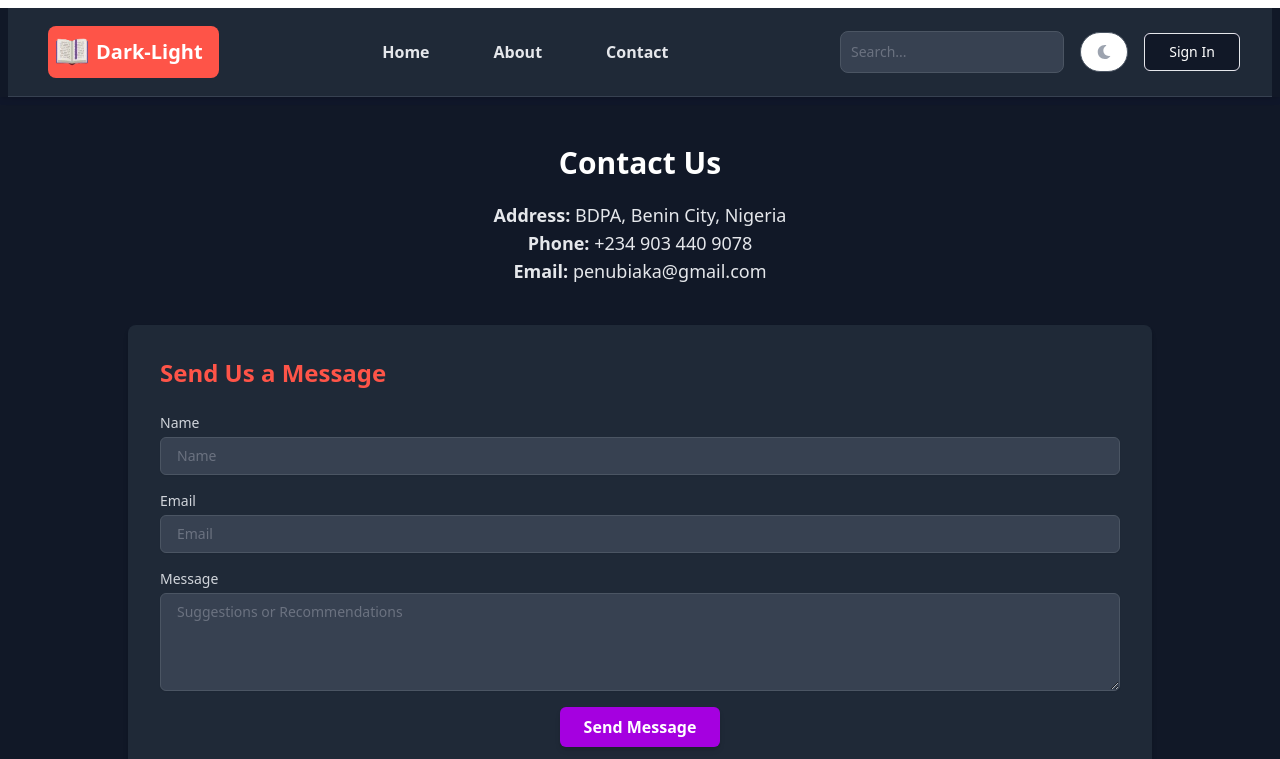
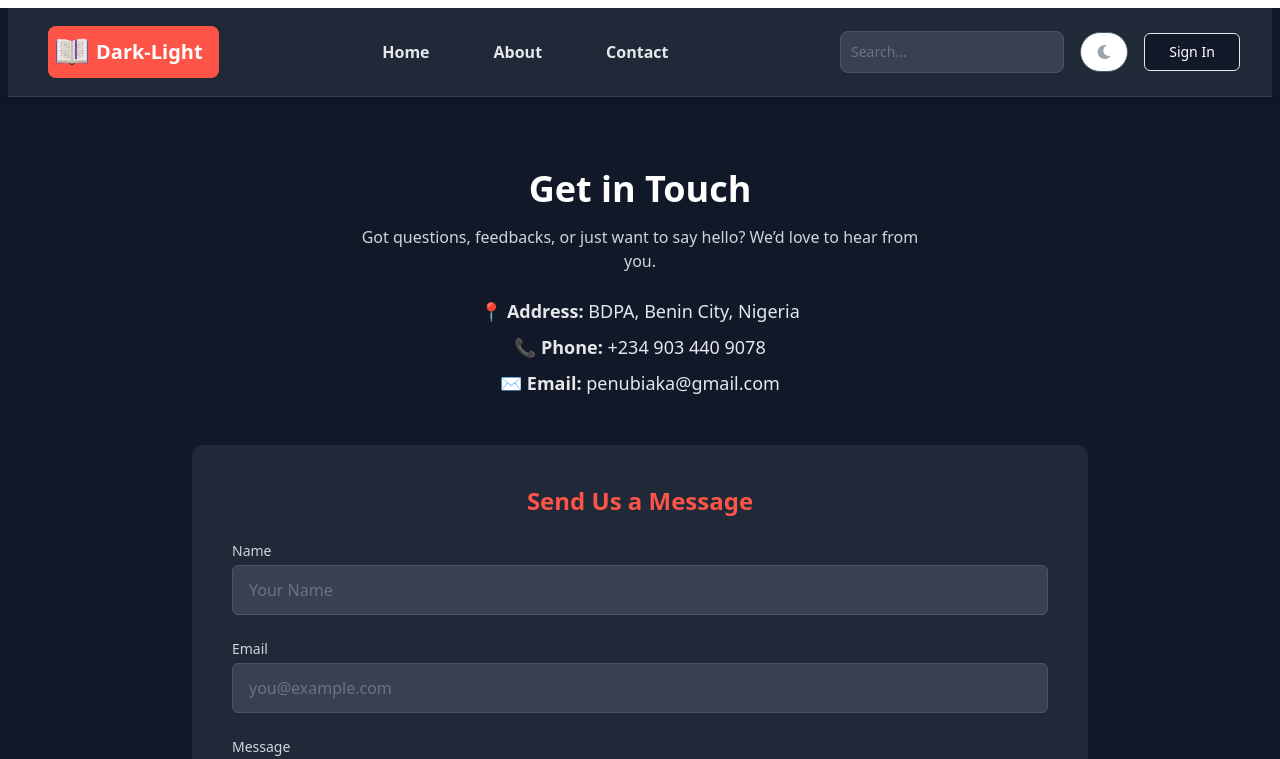
Before and after one commit to BenitaMichael/BookStore, a React (Vite) app in the folder client/: page /contact in a window 1280 px wide. Shown: the top 759 px of the page. Built offline with nearby package versions, Linux system fonts and the light colour scheme; no server answers.

Commit message:
style: updated homepage

```diff
--- a/client/src/Pages/About.jsx
+++ b/client/src/Pages/About.jsx
@@ -1,41 +1,51 @@
-import React from 'react'
+import React from 'react';
 
 const About = () => {
   return (
-    <div className='min-h-screen flex items-center justify-center'>
-      <div className='max-w-2xl mx-auto p-2 text-center'>
-        <div>
-          <h1 className='text-3xl font font-semibold text-center my-7'>
-            About Dark Light
+    <div className="min-h-screen flex items-center justify-center bg-gradient-to-b from-[#fefce8] to-[#fdf6f6] dark:from-gray-900 dark:to-gray-950 px-4 py-16">
+      <div className="max-w-3xl mx-auto text-center space-y-10">
+        <h1 className="text-4xl sm:text-5xl font-bold text-gray-800 dark:text-white tracking-tight leading-tight">
+          About <span className="text-[#FE5448]">Dark Light</span>
         </h1>
-          <div className='text-md text-gray-500 flex flex-col gap-6'>
+
+        <div className="text-gray-700 dark:text-gray-300 text-sm sm:text-base space-y-6 leading-relaxed">
           <p>
-              Welcome to Dark Light Novels! This novel app was created by Precious Enubiaka's team
-              as a personal project to share his her stories and works with the
-              world. Precious Enubiaka is a passionate writerr who loves to write about
-              stories inspired by how she percieves songs, her dreams, and everything in between.
+            Welcome to <strong>Dark Light Novels</strong>, a sanctuary for stories born from dreams, melodies, and the whispered spaces in between.
+            Created by <strong>Precious Enubiaka</strong> and her team, this app is a personal project to share her worlds with you.
           </p>
 
           <p>
-              On this app, you'll find weekly uploads on stories plot
-              focused on romance, fantasy, family and horry.
-              Precious is a writter who coninues to develop her writing skills is always learning
-              and exploring ways to share her inner world and thought through stories,
-              so be sure to check back often for new content!
+            Each week, we dive into plots woven with <em>romance</em>, <em>fantasy</em>, <em>family</em>, and a touch of <em>horror</em>.
+            Precious writes with heart, inspired by how she interprets music, vivid dreams, and fleeting thoughts that refuse to fade.
           </p>
 
           <p>
-              We encourage you to leave comments on our novels and engage with
-              other readers. You can like other people's comments and reply to
-              them as well. We believe that a community of readers and writers can help
-              each other grow and improve.
+            Dark Light is not just a place to read, it is a growing community. Comment on stories, like and reply to others, and connect with fellow readers.
+            We believe that shared stories build stronger writers.
           </p>
-            <p>Visit our social media page to know more...</p>
+
+          <p>
+            Follow us on social media to learn more about the journey, and be sure to return often, new worlds await.
+          </p>
         </div>
+
+        <div className="flex justify-center gap-4 pt-6">
+          <a
+            href="/search"
+            className="bg-[#FE5448] text-white px-6 py-2 rounded-md shadow hover:bg-[#e13e34] transition duration-300 text-sm font-semibold"
+          >
+            Explore Stories
+          </a>
+          <a
+            href="/contact"
+            className="border border-[#FE5448] text-[#FE5448] px-6 py-2 rounded-md hover:bg-[#fff2f0] dark:hover:bg-gray-800 transition duration-300 text-sm font-semibold"
+          >
+            Contact Us
+          </a>
         </div>
       </div>
     </div>
   );
-}
+};
 
-export default About
+export default About;
--- a/client/src/Pages/Contact.jsx
+++ b/client/src/Pages/Contact.jsx
@@ -2,70 +2,75 @@ import React from "react";
 
 const ContactPage = () => {
   return (
-    <div className="bg-[#FAFFEB] dark:bg-gray-900 py-10 px-5 sm:px-10 lg:px-20">
-      <div className="max-w-5xl mx-auto">
-        <div className="mb-10 text-center">
-          <h1 className="text-3xl font-bold mb-5 text-gray-900 dark:text-white">Contact Us</h1>
-          <p className="text-lg text-gray-800 dark:text-gray-200">
-            <strong>Address:</strong> BDPA, Benin City, Nigeria
+    <div className="bg-[#FAFFEB] dark:bg-gray-900 py-16 px-5 sm:px-10 lg:px-20">
+      <div className="max-w-4xl mx-auto space-y-12">
+        {/* Contact Info */}
+        <div className="text-center">
+          <h1 className="text-4xl font-bold text-gray-900 dark:text-white mb-4">
+            Get in Touch
+          </h1>
+          <p className="text-md text-gray-600 dark:text-gray-300 max-w-xl mx-auto mb-6">
+            Got questions, feedbacks, or just want to say hello? We’d love to hear from you.
           </p>
-          <p className="text-lg text-gray-800 dark:text-gray-200">
-            <strong>Phone:</strong> +234 903 440 9078
-          </p>
-          <p className="text-lg text-gray-800 dark:text-gray-200">
-            <strong>Email:</strong> penubiaka@gmail.com
-          </p>
+          <div className="space-y-2 text-lg text-gray-800 dark:text-gray-200">
+            <p><strong>📍 Address:</strong> BDPA, Benin City, Nigeria</p>
+            <p><strong>📞 Phone:</strong> +234 903 440 9078</p>
+            <p><strong>✉️ Email:</strong> penubiaka@gmail.com</p>
+          </div>
         </div>
 
-        <div className="bg-white dark:bg-gray-800 rounded-lg shadow-md p-8">
-          <h2 className="text-2xl font-bold mb-6 text-[#FE5448] dark:text-[#FE5448]">Send Us a Message</h2>
-          <form action="https://formspree.io/f/YOUR_FORM_ID" method="POST">
-            <div className="mb-4">
-              <label htmlFor="name" className="block text-sm font-medium text-gray-700 dark:text-gray-300">
+        {/* Contact Form */}
+        <div className="bg-white dark:bg-gray-800 rounded-xl shadow-xl p-8 sm:p-10 space-y-6">
+          <h2 className="text-2xl font-semibold text-[#FE5448] dark:text-[#FE5448] text-center">
+            Send Us a Message
+          </h2>
+          <form action="" method="POST" className="space-y-6">
+            <div>
+              <label htmlFor="name" className="block mb-1 text-sm font-medium text-gray-700 dark:text-gray-300">
                 Name
               </label>
               <input
                 type="text"
                 id="name"
                 name="name"
-                placeholder="Name"
-                className="mt-1 px-4 py-2 block w-full border-gray-300 dark:border-gray-600 bg-gray-50 dark:bg-gray-700 text-gray-900 dark:text-white rounded-md shadow-sm focus:border-indigo-500 focus:ring-indigo-500 sm:text-sm"
+                placeholder="Your Name"
+                className="w-full px-4 py-3 rounded-md bg-gray-50 dark:bg-gray-700 text-gray-900 dark:text-white border border-gray-300 dark:border-gray-600 focus:outline-none focus:ring-2 focus:ring-[#FE5448] transition"
                 required
               />
             </div>
 
-            <div className="mb-4">
-              <label htmlFor="email" className="block text-sm font-medium text-gray-700 dark:text-gray-300">
+            <div>
+              <label htmlFor="email" className="block mb-1 text-sm font-medium text-gray-700 dark:text-gray-300">
                 Email
               </label>
               <input
                 type="email"
                 id="email"
                 name="email"
-                placeholder="Email"
-                className="mt-1 px-4 py-2 block w-full border-gray-300 dark:border-gray-600 bg-gray-50 dark:bg-gray-700 text-gray-900 dark:text-white rounded-md shadow-sm focus:border-indigo-500 focus:ring-indigo-500 sm:text-sm"
+                placeholder="you@example.com"
+                className="w-full px-4 py-3 rounded-md bg-gray-50 dark:bg-gray-700 text-gray-900 dark:text-white border border-gray-300 dark:border-gray-600 focus:outline-none focus:ring-2 focus:ring-[#FE5448] transition"
                 required
               />
             </div>
 
-            <div className="mb-4">
-              <label htmlFor="message" className="block text-sm font-medium text-gray-700 dark:text-gray-300">
+            <div>
+              <label htmlFor="message" className="block mb-1 text-sm font-medium text-gray-700 dark:text-gray-300">
                 Message
               </label>
               <textarea
                 id="message"
                 name="message"
                 rows="4"
-                placeholder="Suggestions or Recommendations"
-                className="mt-1 px-4 py-2 block w-full border-gray-300 dark:border-gray-600 bg-gray-50 dark:bg-gray-700 text-gray-900 dark:text-white rounded-md shadow-sm focus:border-indigo-500 focus:ring-indigo-500 sm:text-sm"
+                placeholder="Suggestions, feedback, or just say hello..."
+                className="w-full px-4 py-3 rounded-md bg-gray-50 dark:bg-gray-700 text-gray-900 dark:text-white border border-gray-300 dark:border-gray-600 focus:outline-none focus:ring-2 focus:ring-[#FE5448] transition"
                 required
-              />
+              ></textarea>
             </div>
 
-            <div className="flex justify-center">
+            <div className="flex justify-center pt-2">
               <button
                 type="submit"
-                className="px-6 py-2 bg-[#A500E0] text-white font-semibold rounded-md shadow-md hover:bg-[#A500E0] dark:hover:bg-[#A500E0]"
+                className="bg-[#A500E0] hover:bg-[#8f00c8] text-white px-6 py-3 rounded-md font-semibold shadow-lg transition-all duration-300"
               >
                 Send Message
               </button>
--- a/client/src/Pages/Home.jsx
+++ b/client/src/Pages/Home.jsx
@@ -51,7 +51,7 @@ const Home = () => {
 
   <p className="text-gray-600 dark:text-gray-300 text-sm sm:text-base">
     Discover powerful narratives and immersive tales crafted with creativity and depth.
-    Whether you're here to read, explore, or write — your journey starts now.
+    Whether you're here to read, explore, or find inspirations to write your journey starts now.
   </p>
 
   <p className="text-gray-500 dark:text-gray-400 text-xs sm:text-sm">
```
Lines whose indentation alone changed are shown as unchanged.
